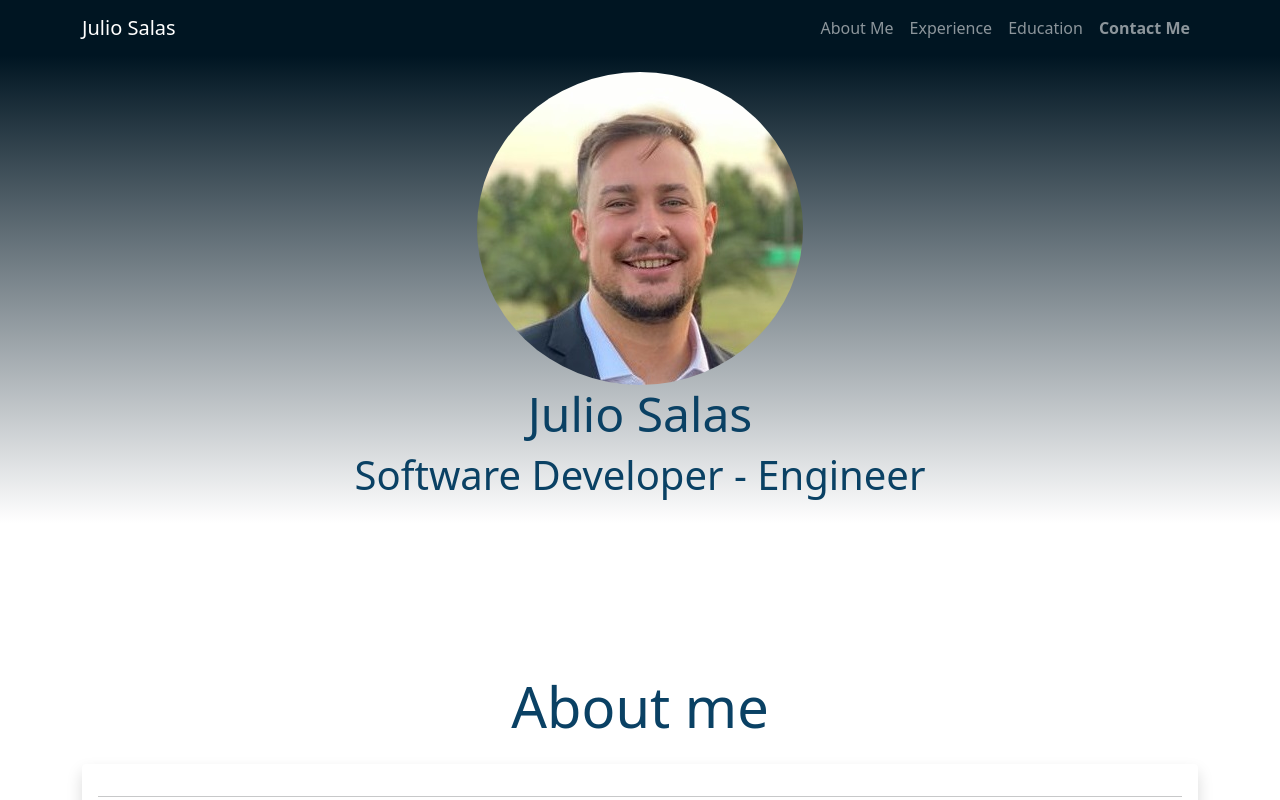
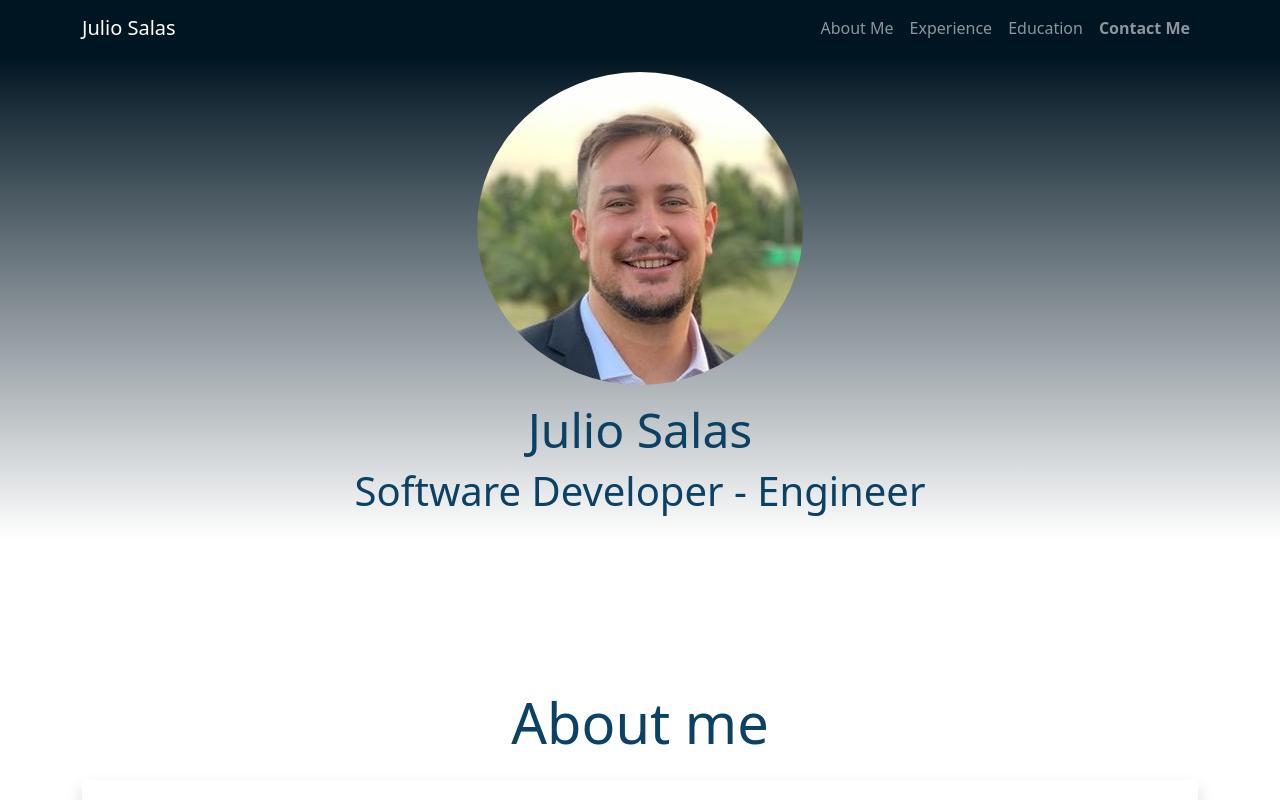
Before and after one commit to juliosalas89/juliosalas89.github.io, a plain HTML site: page index.html in a window 1280 px wide. Shown: the top 800 px of the page. Drawn offline with nearby package versions, Linux system fonts and the light colour scheme.

Commit message:
se termina un par de detalles extras

```diff
--- a/index.html
+++ b/index.html
@@ -53,7 +53,7 @@
     <section class="margen_pornav color_fondo text-dark text-center py-3">
         <div class="container">
             <img class="avatar_redondo" src="img/Avatar.jpg" alt="Avatar">
-            <h3 class="color_texto display-5">Julio Salas</h3>
+            <h3 class="mt-3 color_texto display-5">Julio Salas</h3>
             <h1 class="display-6 color_texto">Software Developer - Engineer</h1>
         </div>
     </section>
```
